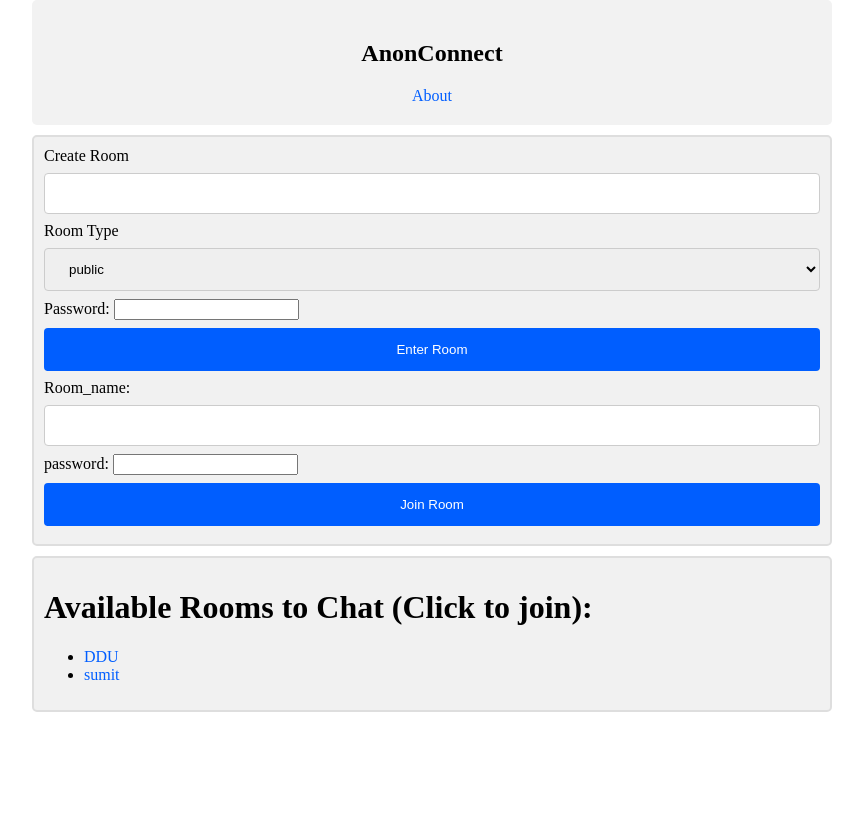
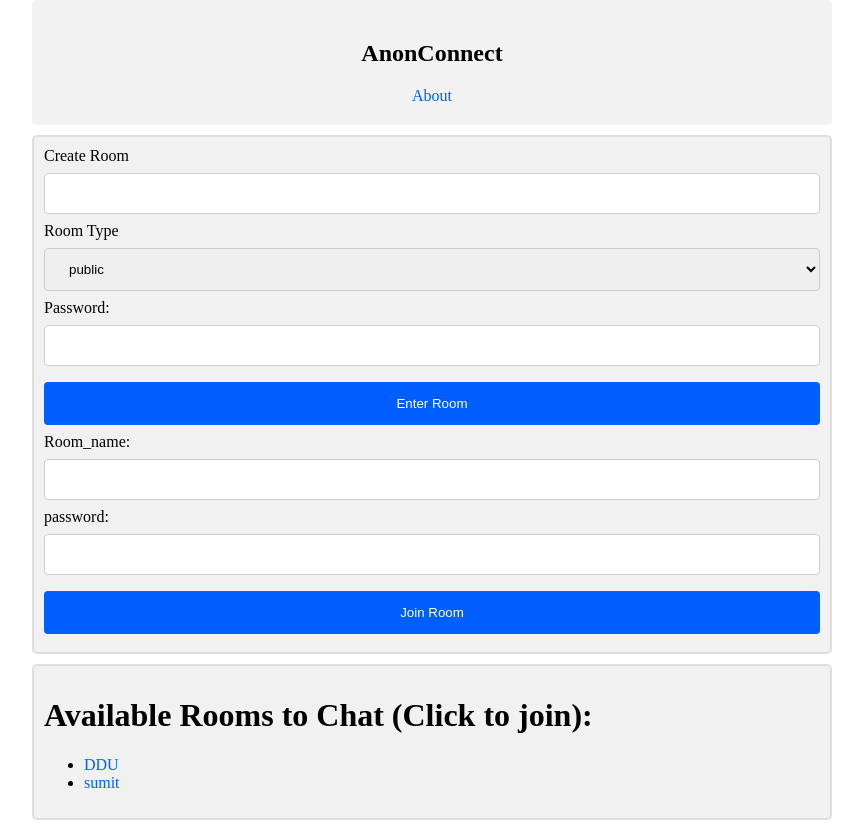
Before and after one commit to Vadhel63/AnonConnect, a Django app: page / in a window 1280 px wide. Shown: the whole page, without its empty margins (208-1071 px from the left). Before the commit the page ends 712 px from the top, so only its background shows below. Run offline with Django 3.2, Linux system fonts and the light colour scheme; data comes from the database, SQL or seed files in the repository.

Commit message:
change in style2.css

```diff
--- a/static/css/style2.css
+++ b/static/css/style2.css
@@ -46,7 +46,7 @@ body {
     float: left;
     color: #999;
 }
-
+input[type=password],
 input[type=text],
 select {
     width: 100%;
```
